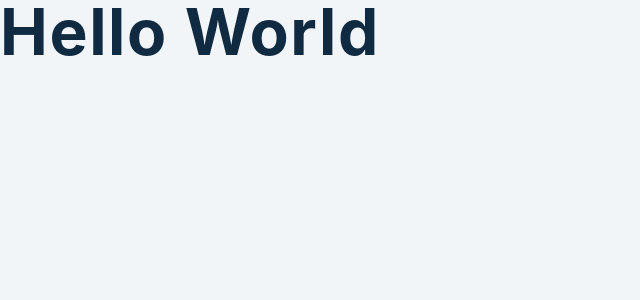
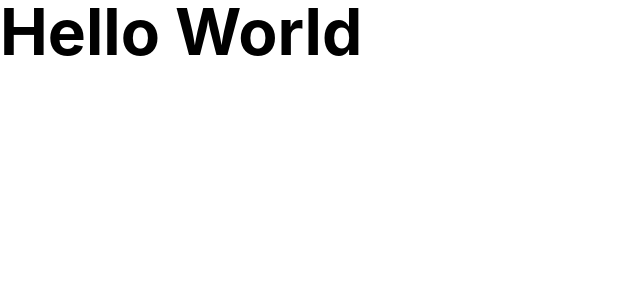
Before and after one commit to Danielamoateng1989/personalwebsite, a React (Create React App) app: page / in a window 1280 px wide. Shown: the top 300 px of the page, without its empty margins (0-640 px from the left). Built offline with nearby package versions, Linux system fonts and the light colour scheme.

Commit message:
Add styling to project

```diff
--- a/src/index.css
+++ b/src/index.css
@@ -1,54 +1,3 @@
-/*
-===============
-Variables
-===============
-*/
-
-:root {
-  /* dark shades of primary color*/
-  --clr-primary-1: hsl(205, 86%, 17%);
-  --clr-primary-2: hsl(205, 77%, 27%);
-  --clr-primary-3: hsl(205, 72%, 37%);
-  --clr-primary-4: hsl(205, 63%, 48%);
-  /* primary/main color */
-  --clr-primary-5: hsl(205, 78%, 60%);
-  /* lighter shades of primary color */
-  --clr-primary-6: hsl(205, 89%, 70%);
-  --clr-primary-7: hsl(205, 90%, 76%);
-  --clr-primary-8: hsl(205, 86%, 81%);
-  --clr-primary-9: hsl(205, 90%, 88%);
-  --clr-primary-10: hsl(205, 100%, 96%);
-  /* darkest grey - used for headings */
-  --clr-grey-1: hsl(209, 61%, 16%);
-  --clr-grey-2: hsl(211, 39%, 23%);
-  --clr-grey-3: hsl(209, 34%, 30%);
-  --clr-grey-4: hsl(209, 28%, 39%);
-  /* grey used for paragraphs */
-  --clr-grey-5: hsl(210, 22%, 49%);
-  --clr-grey-6: hsl(209, 23%, 60%);
-  --clr-grey-7: hsl(211, 27%, 70%);
-  --clr-grey-8: hsl(210, 31%, 80%);
-  --clr-grey-9: hsl(212, 33%, 89%);
-  --clr-grey-10: hsl(210, 36%, 96%);
-  --clr-white: #fff;
-  --clr-red-dark: hsl(360, 67%, 44%);
-  --clr-red-light: hsl(360, 71%, 66%);
-  --clr-green-dark: hsl(125, 67%, 44%);
-  --clr-green-light: hsl(125, 71%, 66%);
-  --clr-black: #222;
-  --transition: all 0.3s linear;
-  --spacing: 0.1rem;
-  --radius: 0.25rem;
-  --light-shadow: 0 5px 15px rgba(0, 0, 0, 0.1);
-  --dark-shadow: 0 5px 15px rgba(0, 0, 0, 0.2);
-  --max-width: 1170px;
-  --fixed-width: 620px;
-}
-/*
-===============
-Global Styles
-===============
-*/
 
 *,
 ::after,
```
